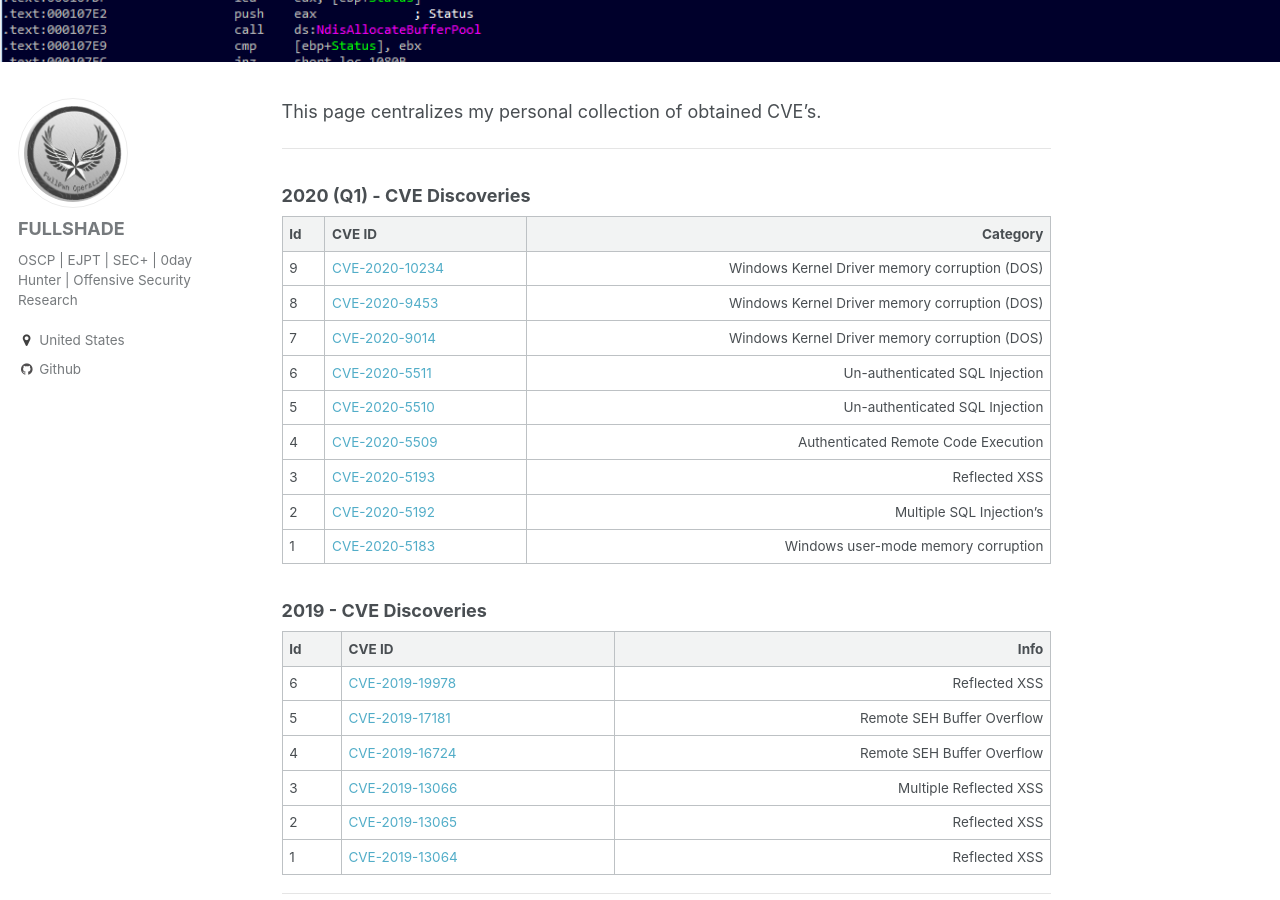
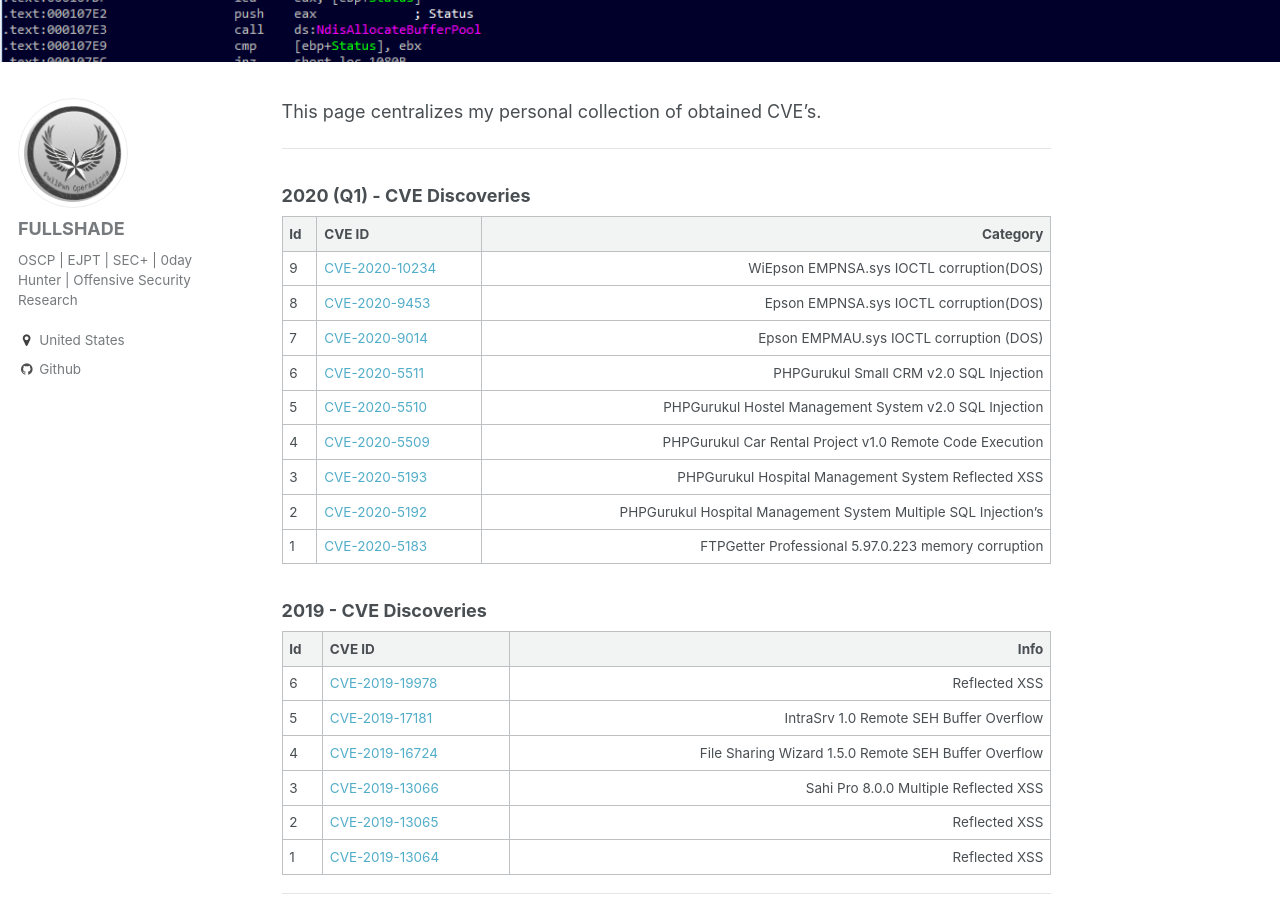
Before and after one commit to asdyxcyxc/FULLSHADE.github.io, a Jekyll site: the page built from _pages/cves.md, in a window 1280 px wide and 900 px high, scrolled down 194 px. Built offline with Jekyll 4.4.1, drawn with Linux system fonts in a browser that asks for light colours.

Commit message:
Update cves.md

```diff
--- a/_pages/cves.md
+++ b/_pages/cves.md
@@ -15,24 +15,24 @@
 
 | Id | CVE ID | Category  |
 |:---|:--------|--------:|
-| 9 | [CVE-2020-10234](https://cve.mitre.org/cgi-bin/cvename.cgi?name=CVE-2020-10234) | Windows Kernel Driver memory corruption (DOS)|
-| 8 | [CVE-2020-9453](https://cve.mitre.org/cgi-bin/cvename.cgi?name=CVE-2020-9014) | Windows Kernel Driver memory corruption (DOS)|
-| 7 | [CVE-2020-9014](https://cve.mitre.org/cgi-bin/cvename.cgi?name=CVE-2020-9014) | Windows Kernel Driver memory corruption (DOS)|
-| 6 | [CVE-2020-5511](https://cve.mitre.org/cgi-bin/cvename.cgi?name=CVE-2020-5511) | Un-authenticated SQL Injection |
-| 5 | [CVE-2020-5510](https://cve.mitre.org/cgi-bin/cvename.cgi?name=CVE-2020-5510) | Un-authenticated SQL Injection |
-| 4 | [CVE-2020-5509](https://cve.mitre.org/cgi-bin/cvename.cgi?name=CVE-2020-5509) | Authenticated Remote Code Execution|
-| 3 | [CVE-2020-5193](https://cve.mitre.org/cgi-bin/cvename.cgi?name=CVE-2020-5193) | Reflected XSS |
-| 2 | [CVE-2020-5192](https://cve.mitre.org/cgi-bin/cvename.cgi?name=CVE-2020-5192) | Multiple SQL Injection's |
-| 1 | [CVE-2020-5183](https://cve.mitre.org/cgi-bin/cvename.cgi?name=CVE-2020-5183) | Windows user-mode memory corruption |
+| 9 | [CVE-2020-10234](https://cve.mitre.org/cgi-bin/cvename.cgi?name=CVE-2020-10234) | WiEpson EMPNSA.sys IOCTL corruption(DOS)|
+| 8 | [CVE-2020-9453](https://cve.mitre.org/cgi-bin/cvename.cgi?name=CVE-2020-9014) | Epson EMPNSA.sys IOCTL corruption(DOS)|
+| 7 | [CVE-2020-9014](https://cve.mitre.org/cgi-bin/cvename.cgi?name=CVE-2020-9014) | Epson EMPMAU.sys IOCTL corruption (DOS)|
+| 6 | [CVE-2020-5511](https://cve.mitre.org/cgi-bin/cvename.cgi?name=CVE-2020-5511) | PHPGurukul Small CRM v2.0  SQL Injection |
+| 5 | [CVE-2020-5510](https://cve.mitre.org/cgi-bin/cvename.cgi?name=CVE-2020-5510) | PHPGurukul Hostel Management System v2.0 SQL Injection |
+| 4 | [CVE-2020-5509](https://cve.mitre.org/cgi-bin/cvename.cgi?name=CVE-2020-5509) | PHPGurukul Car Rental Project v1.0 Remote Code Execution|
+| 3 | [CVE-2020-5193](https://cve.mitre.org/cgi-bin/cvename.cgi?name=CVE-2020-5193) | PHPGurukul Hospital Management System Reflected XSS |
+| 2 | [CVE-2020-5192](https://cve.mitre.org/cgi-bin/cvename.cgi?name=CVE-2020-5192) | PHPGurukul Hospital Management System Multiple SQL Injection's |
+| 1 | [CVE-2020-5183](https://cve.mitre.org/cgi-bin/cvename.cgi?name=CVE-2020-5183) | FTPGetter Professional 5.97.0.223 memory corruption |
 
 ### 2019 - CVE Discoveries ###
 
 | Id | CVE ID | Info  |
 |:---|:--------|--------:|
 | 6 | [CVE-2019-19978](https://cve.mitre.org/cgi-bin/cvename.cgi?name=CVE-2019-19978) | Reflected XSS |
-| 5 | [CVE-2019-17181](https://cve.mitre.org/cgi-bin/cvename.cgi?name=CVE-2019-17181) | Remote SEH Buffer Overflow |
-| 4 | [CVE-2019-16724](https://cve.mitre.org/cgi-bin/cvename.cgi?name=CVE-2019-16724) | Remote SEH Buffer Overflow |
-| 3 | [CVE-2019-13066](https://cve.mitre.org/cgi-bin/cvename.cgi?name=CVE-2019-13066) | Multiple Reflected XSS |
+| 5 | [CVE-2019-17181](https://cve.mitre.org/cgi-bin/cvename.cgi?name=CVE-2019-17181) | IntraSrv 1.0 Remote SEH Buffer Overflow |
+| 4 | [CVE-2019-16724](https://cve.mitre.org/cgi-bin/cvename.cgi?name=CVE-2019-16724) | File Sharing Wizard 1.5.0 Remote SEH Buffer Overflow |
+| 3 | [CVE-2019-13066](https://cve.mitre.org/cgi-bin/cvename.cgi?name=CVE-2019-13066) | Sahi Pro 8.0.0 Multiple Reflected XSS |
 | 2 | [CVE-2019-13065](https://cve.mitre.org/cgi-bin/cvename.cgi?name=CVE-2019-13065) | Reflected XSS |
 | 1 | [CVE-2019-13064](https://cve.mitre.org/cgi-bin/cvename.cgi?name=CVE-2019-13064) | Reflected XSS |
 
```
